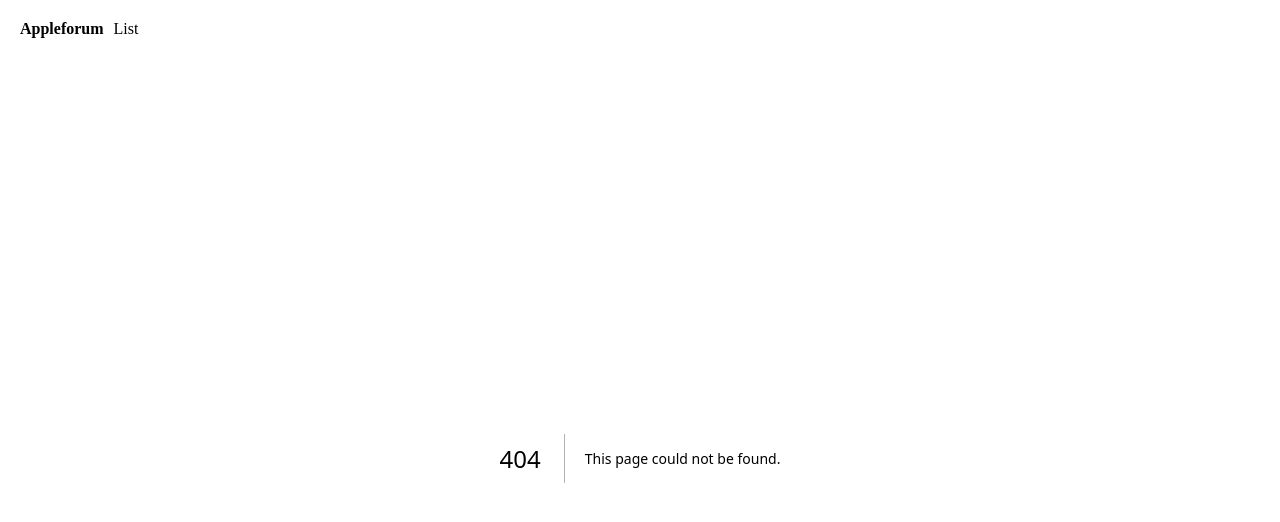
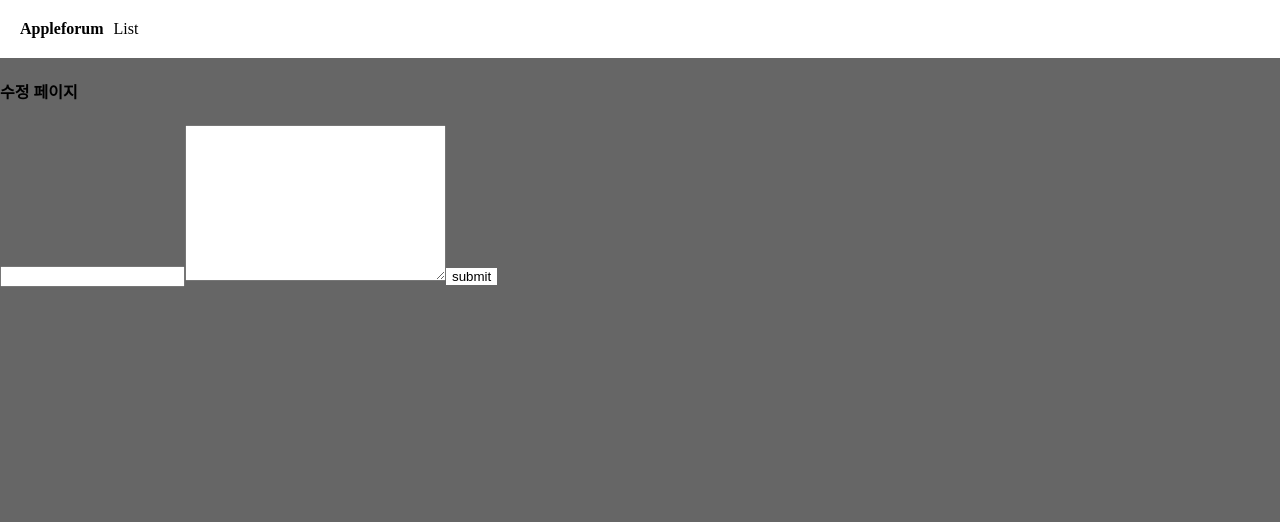
Before and after one commit to crowwan/next-practice, a Next.js app: page /edit/1 in a window 1280 px wide. Before the commit this address had no page. Shown: the top 522 px of the page. Built offline with nearby package versions, Linux system fonts and the light colour scheme; no server answers; the database is empty.

Commit message:
feat: 게시글 수정 페이지 추가

```diff
--- /dev/null
+++ b/app/edit/[id]/page.tsx
@@ -0,0 +1,29 @@
+import { connectDB } from "@/util/database";
+import { ObjectId } from "mongodb";
+import React from "react";
+
+async function Edit({ params }: { params: { id: string } }) {
+  const db = (await connectDB).db("board");
+  const board = await db
+    .collection("board")
+    .findOne({ _id: new ObjectId(params.id) });
+
+  return (
+    <div>
+      <h4>수정 페이지</h4>
+      <form action="/api/edit" method="POST">
+        <input type="text" name="title" defaultValue={board?.title} />
+        <textarea
+          name="content"
+          cols={30}
+          rows={10}
+          defaultValue={board?.content}
+        />
+        <input type="text" name="id" defaultValue={board?._id.toString()} />
+        <button type="submit">submit</button>
+      </form>
+    </div>
+  );
+}
+
+export default Edit;
```
